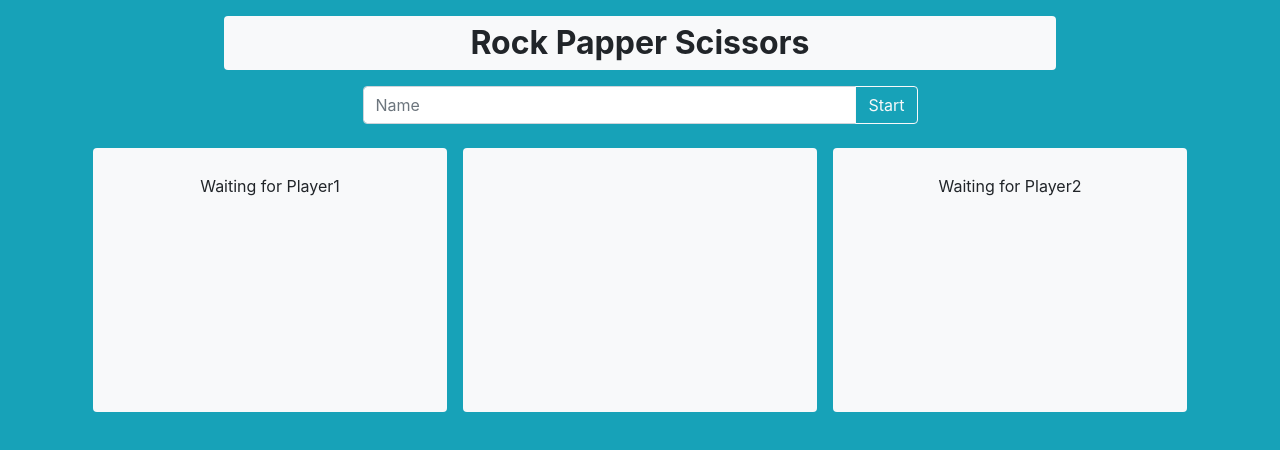
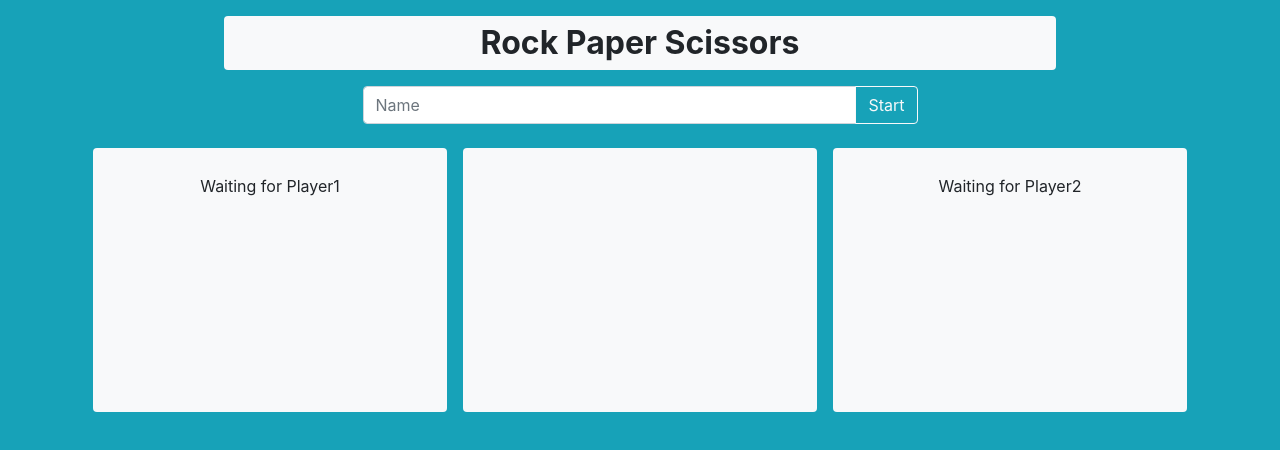
Before and after one commit to KenanSultan/RPS_byFirebase, a plain HTML site: page index.html in a window 1280 px wide. Drawn offline with nearby package versions, Linux system fonts and the light colour scheme; no server answers.

Commit message:
[+] redme file

```diff
--- a/index.html
+++ b/index.html
@@ -14,7 +14,7 @@
 <body class="bg-info">
     <div class="container text-center">
         <div class="bg-light rounded mx-auto w-75 my-3">
-            <h2 class="font-weight-bold py-2">Rock Papper Scissors</h2>
+            <h2 class="font-weight-bold py-2">Rock Paper Scissors</h2>
         </div>
         <div id="head-div" class="w-50 mx-auto">
             <div id="input-nm" class="input-group my-3">
```
Also changed, not shown: 1 other file.
